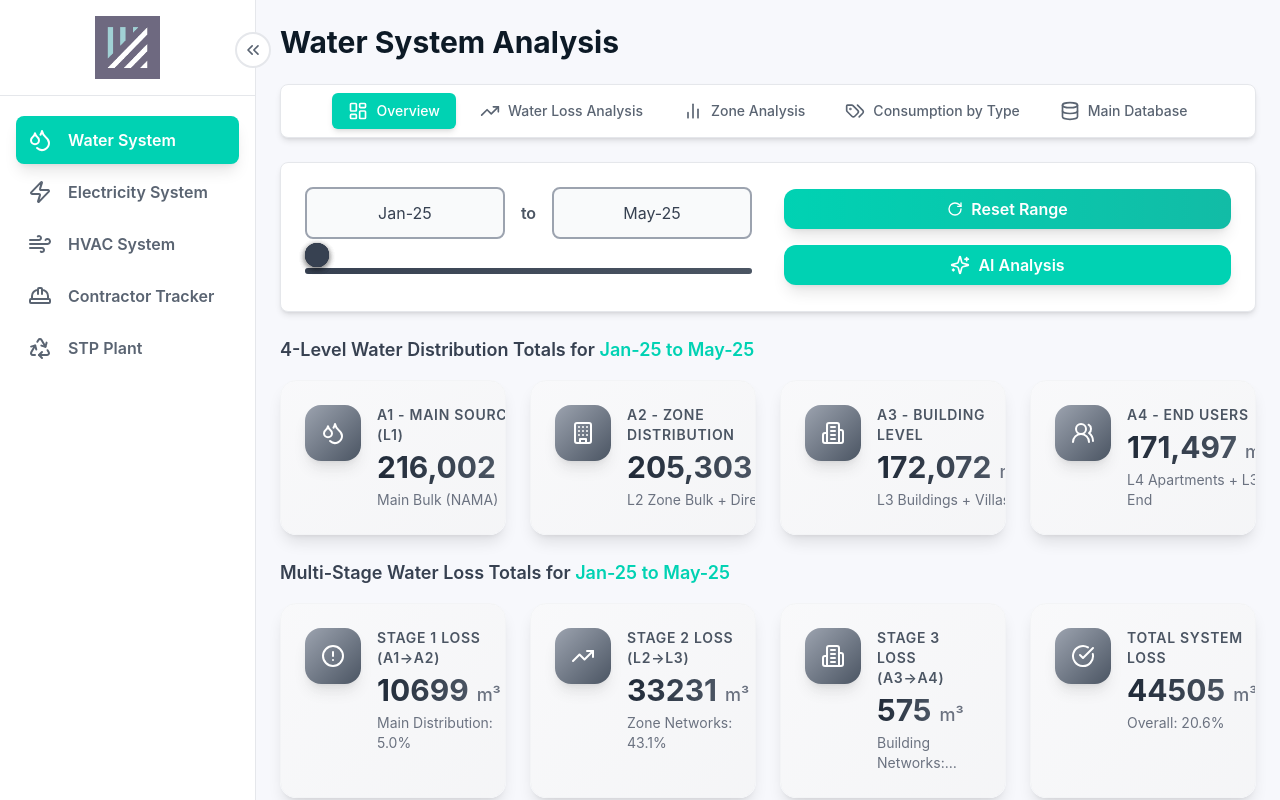
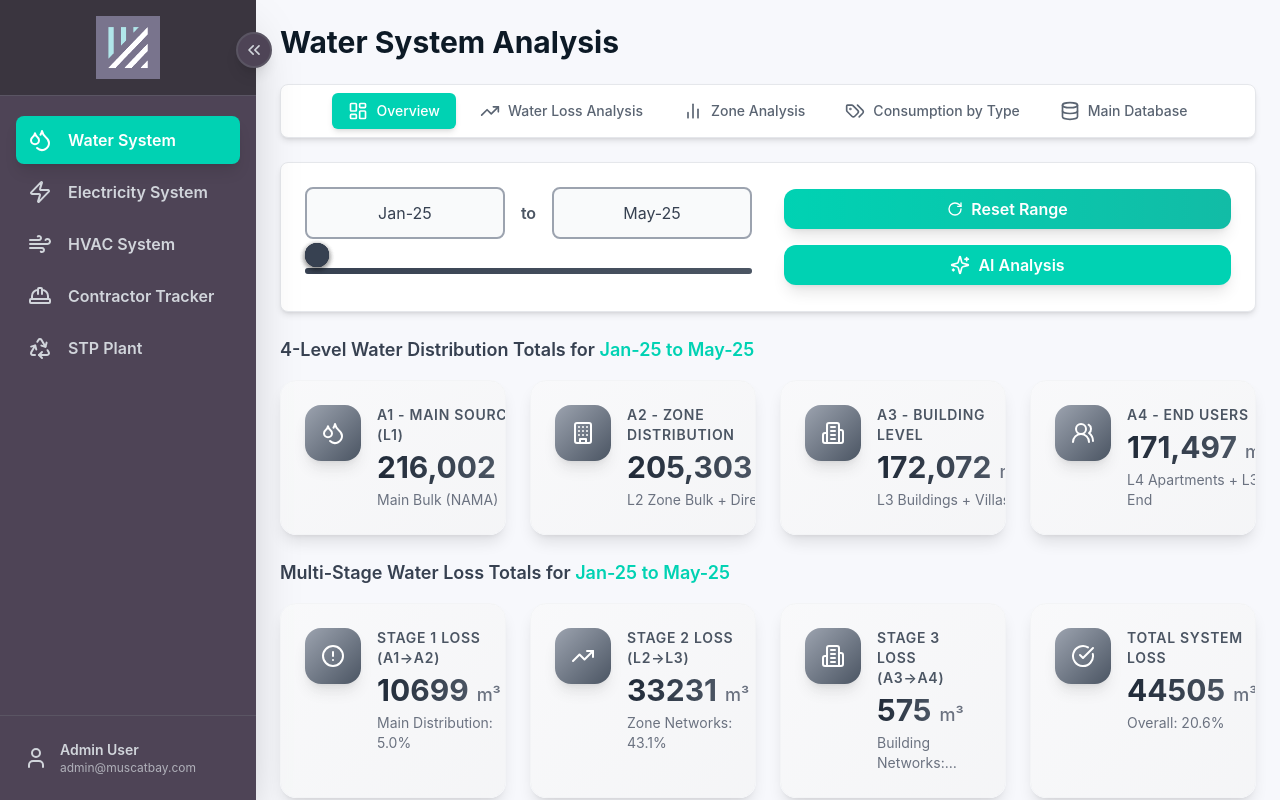
Before and after one commit to ARahim900/mbr, a React (Vite) app: page / in a window 1280 px wide. Built offline with nearby package versions, Linux system fonts and the light colour scheme; a web font is replaced by a local one.

Commit message:
Update Sidebar with modern SaaS design - header color #4E4456

```diff
--- a/components/Sidebar.tsx
+++ b/components/Sidebar.tsx
@@ -9,6 +9,9 @@ import {
   Wind,
   Menu,
   X,
+  Bell,
+  Search,
+  User,
 } from 'lucide-react';
 
 interface SidebarProps {
@@ -34,7 +37,7 @@ const NavItem: React.FC<NavItemProps> = ({ id, icon, label, active, isOpen, onCl
         className={`w-full flex items-center p-3 my-1 rounded-lg transition-all duration-300 transform hover:scale-105 ${
           active
           ? 'bg-accent text-white shadow-lg'
-          : 'text-secondary hover:bg-gray-100 dark:hover:bg-gray-700 hover:text-primary'
+          : 'text-gray-300 hover:bg-white/10 hover:text-white'
       }`}
       title={label}
       >
@@ -63,45 +66,39 @@ const Sidebar: React.FC<SidebarProps> = ({ isOpen, setIsOpen, activeSection, set
         />
       )}
 
-      {/* Mobile toggle button */}
-      <button
-        onClick={() => setIsOpen(!isOpen)}
-        className="fixed top-4 left-4 z-50 p-2 rounded-lg bg-white dark:bg-gray-800 shadow-lg lg:hidden"
-      >
-        {isOpen ? <X className="h-6 w-6" /> : <Menu className="h-6 w-6" />}
-      </button>
-
       {/* Sidebar */}
       <aside className={`
         fixed lg:relative
-        bg-white dark:bg-gray-800
-        border-r border-neutral-border dark:border-gray-700
+        bg-[#4E4456]
         transition-all duration-300 ease-in-out
         flex flex-col
         z-50 lg:z-auto
         h-full
+        shadow-2xl
         ${isOpen ? 'translate-x-0 w-64' : '-translate-x-full lg:translate-x-0 lg:w-20'}
       `}>
-        {/* Logo section */}
-        <div className="relative flex items-center justify-center p-4 border-b border-neutral-border dark:border-gray-700 h-24 flex-shrink-0">
+        {/* Logo section with extended header color */}
+        <div className="relative flex items-center justify-center p-4 h-24 flex-shrink-0 bg-[#3A353F] border-b border-[#5A5563]">
           {/* Logo - hidden when sidebar is collapsed */}
           {isOpen ? (
             <img
               src="/APP Logo.png"
               alt="MBR App Logo"
-              className="h-16 w-auto object-contain"
+              className="h-16 w-auto object-contain filter brightness-110"
             />
           ) : (
             /* Show a dot or abbreviated version when collapsed on desktop */
             <div className="hidden lg:flex items-center justify-center">
-              <div className="w-3 h-3 bg-accent rounded-full"></div>
+              <div className="w-10 h-10 bg-accent rounded-full flex items-center justify-center">
+                <span className="text-white font-bold text-sm">MB</span>
+              </div>
             </div>
           )}
 
           {/* Desktop toggle button */}
           <button
             onClick={() => setIsOpen(!isOpen)}
-            className="hidden lg:flex p-1.5 rounded-full hover:bg-gray-100 dark:hover:bg-gray-700 absolute -right-4 top-8 bg-white dark:bg-gray-800 border-2 border-neutral-border dark:border-gray-700 text-secondary hover:text-primary transition-all duration-300"
+            className="hidden lg:flex p-1.5 rounded-full hover:bg-white/10 absolute -right-4 top-8 bg-[#4E4456] border-2 border-[#5A5563] text-gray-300 hover:text-white transition-all duration-300 shadow-lg"
           >
             {isOpen ? <ChevronsLeft className="h-5 w-5" /> : <ChevronsRight className="h-5 w-5" />}
           </button>
@@ -129,6 +126,19 @@ const Sidebar: React.FC<SidebarProps> = ({ isOpen, setIsOpen, activeSection, set
             ))}
           </ul>
         </nav>
+
+        {/* User section at bottom - only when expanded */}
+        {isOpen && (
+          <div className="p-4 border-t border-[#5A5563]">
+            <button className="flex items-center space-x-3 text-gray-300 hover:text-white transition-colors w-full p-2 rounded-lg hover:bg-white/10">
+              <User className="h-6 w-6" />
+              <div className="text-left">
+                <p className="text-sm font-semibold">Admin User</p>
+                <p className="text-xs opacity-75">admin@muscatbay.com</p>
+              </div>
+            </button>
+          </div>
+        )}
       </aside>
     </>
   );
```
